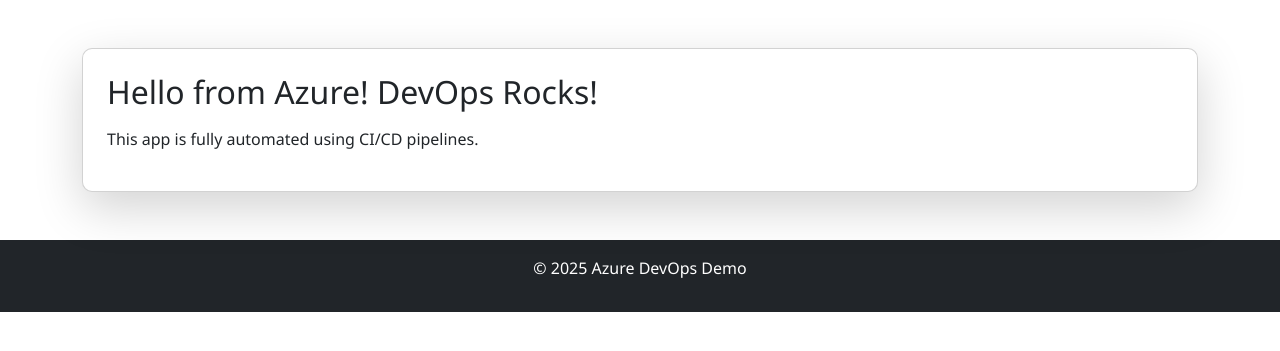
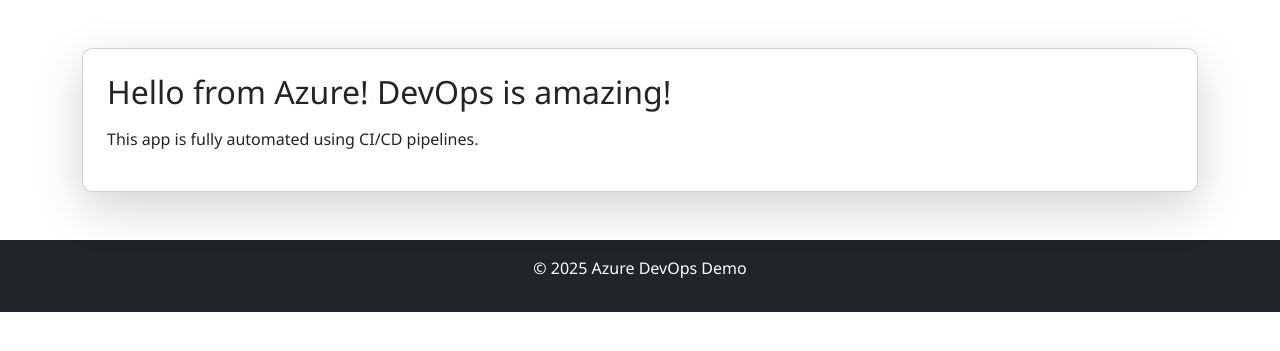
Before and after one commit to DevOps2299/deploy-azure, a Python web app: template templates/index.html in a window 1280 px wide. Shown: the part 254-605 px from the top of the page. Run offline with Jinja, Linux system fonts and the light colour scheme; the template is opened without the code that fills it, so the values that code supplies are empty.

Commit message:
Title changed

```diff
--- a/templates/index.html
+++ b/templates/index.html
@@ -21,7 +21,7 @@
 
     <main class="container my-5">
         <div class="card shadow-lg p-4">
-            <h2 class="mb-3">Hello from Azure! DevOps Rocks!</h2>
+            <h2 class="mb-3">Hello from Azure! DevOps is amazing!</h2>
             <p>This app is fully automated using CI/CD pipelines.</p>
         </div>
     </main>
```
